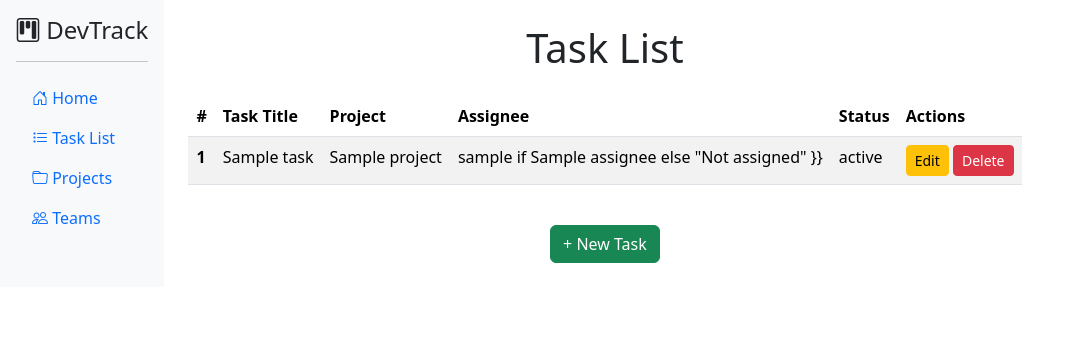
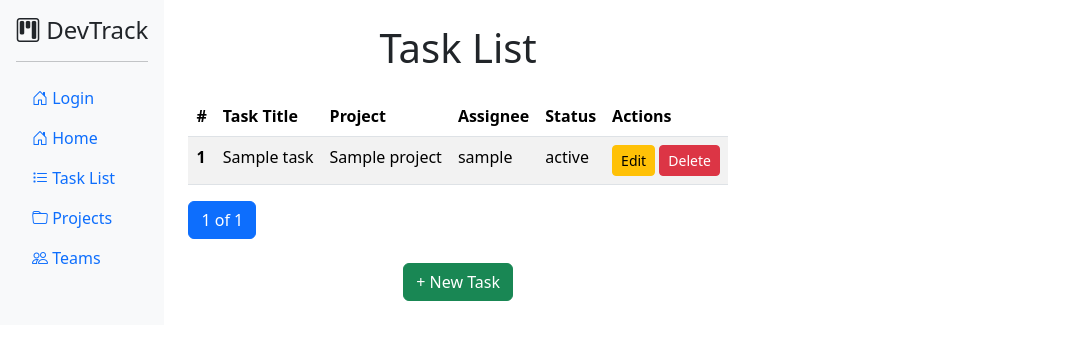
Before and after one commit to TrMaksym/DevTrack, a Django app: template templates/TaskTracker/task_list.html in a window 1280 px wide. Shown: the top 340 px of the page, without its empty margins (0-1069 px from the left). Run offline with Django 3.2, Linux system fonts and the light colour scheme; the template is opened without the code that fills it: most values are stand-ins (such as "Sample title", 1, 10 or a date in 2020).

Commit message:
Implemented login and logout functionality with proper redirects. After logout, user is now redirected to the login page Also added pagintaion to task list view

```diff
--- a/Divtrack/urls.py
+++ b/Divtrack/urls.py
@@ -22,5 +22,6 @@ urlpatterns = [
         path('admin/', admin.site.urls),
         path("TaskTracker/", include("TaskTracker.urls", namespace="TaskTracker")),
         path("", include("TaskTracker.urls")),
+        path('accounts/', include('django.contrib.auth.urls')),
 
 ]
--- a/TaskTracker/urls.py
+++ b/TaskTracker/urls.py
@@ -1,4 +1,6 @@
 from django.conf.urls.static import static
+from django.contrib.auth import logout
+from django.contrib.auth.views import LogoutView, LoginView
 from django.urls import path
 
 from DivTrack import settings
@@ -18,4 +20,8 @@ urlpatterns = [
     path("delete_project/<int:project_id>", views.delete_project, name="delete_project"),
     path("team_list/", views.team_list, name="team_list"),
 
+    path('logout/', LogoutView.as_view(), name="logout"),
+    path('login/', LoginView.as_view(), name="login"),
+
+
 ]
--- a/templates/TaskTracker/index.html
+++ b/templates/TaskTracker/index.html
@@ -72,4 +72,6 @@
     </div>
     <button type="submit" class="btn btn-primary">Create Task</button>
   </form>
+  <p>You have visited this page {{ num_visits }}{% if num_visits == 1 %} time{% else %} times{% endif %}.</p>
+
 {% endblock %}
--- a/templates/TaskTracker/project_list.html
+++ b/templates/TaskTracker/project_list.html
@@ -20,6 +20,10 @@
         </div>
       {% endfor %}
     </div>
+    <br>
+    {% block pagination %}
+    	{% include 'includes/pagination.html' with page_obj=page_obj is_paginated=True %}
+    {% endblock %}
   {% else %}
     <p>No projects available.</p>
   {% endif %}
--- a/templates/TaskTracker/task_list.html
+++ b/templates/TaskTracker/task_list.html
@@ -17,12 +17,12 @@
           </tr>
         </thead>
         <tbody>
-          {% for task in tasks %}
+          {% for task in page_obj %}
             <tr>
               <th scope="row">{{ forloop.counter }}</th>
               <td>{{ task.title }}</td>
               <td>{{ task.project.name }}</td>
-              <td>{{ task.assignee.username }} if {{ task.assignee }} else "Not assigned" }}</td>
+              <td>{% if task.assignee %}{{ task.assignee.username }}{% else %}Not assigned{% endif %}</td>
               <td>{{ task.status }}</td>
               <td>
                 <a href="{% url 'TaskTracker:update_task' task.id %}" class="btn btn-warning btn-sm">Edit</a>
@@ -39,6 +39,8 @@
     </div>
   </div>
 
+  {% include 'includes/pagination.html' with page_obj=page_obj is_paginated=True %}
+
   <div class="text-center mt-4">
     <a href="{% url 'TaskTracker:create_task' %}" class="btn btn-success">+ New Task</a>
   </div>
--- a/templates/includes/pagination.html
+++ b/templates/includes/pagination.html
@@ -0,0 +1,22 @@
+{% if is_paginated %}
+  <ul class="pagination">
+    {% if page_obj.has_previous %}
+      <li class="page-item">
+        <a href="?page= {{ page_obj.previous_page_number }}" class="page-link">prev</a>
+      </li>
+    {% endif %}
+
+
+    <li class="page-item active">
+      <span class="page-link">{{ page_obj.number }} of {{ paginator.num_pages }}</span>
+    </li>
+
+
+    {% if page_obj.has_next %}
+      <li class="page-item">
+        <a href="?page= {{ page_obj.next_page_number }}" class="page-link">next</a>
+      </li>
+
+    {% endif %}
+  </ul>
+{% endif %}
--- a/templates/includes/sidebar.html
+++ b/templates/includes/sidebar.html
@@ -5,22 +5,41 @@
         <h4 class="text-center"><i class="bi bi-kanban"></i> DevTrack</h4>
         <hr>
         <ul class="nav flex-column">
+          {% if user.is_authenticated %}
+            <li>
+              User: {{ user.username }}
+            </li>
+            <li>
+                <form action="{% url 'logout' %}" method="post">
+                    {% csrf_token %}
+                    <button type="submit" class="nav-link btn btn-link">
+                        <i class="bi bi-door-open"></i> Logout
+                    </button>
+                </form>
+            </li>
+          {% else %}
             <li class="nav-item">
-                <a href="{% url 'TaskTracker:index' %}" class="nav-link active">
+                <a href="{% url 'login' %}" class="nav-link">
+                    <i class="bi bi-house-door"></i> Login
+                </a>
+            </li>
+          {% endif %}
+            <li class="nav-item {% if request.path == '/TaskTracker/' %}active{% endif %}">
+                <a href="{% url 'TaskTracker:index' %}" class="nav-link">
                     <i class="bi bi-house-door"></i> Home
                 </a>
             </li>
-            <li>
+            <li class="nav-item {% if request.path == '/TaskTracker/task_list/' %}active{% endif %}">
                 <a href="{% url 'TaskTracker:task_list' %}" class="nav-link">
                     <i class="bi bi-list-task"></i> Task List
                 </a>
             </li>
-            <li>
+            <li class="nav-item {% if request.path == '/TaskTracker/project_list/' %}active{% endif %}">
                 <a href="{% url 'TaskTracker:project_list' %}" class="nav-link">
                     <i class="bi bi-folder"></i> Projects
                 </a>
             </li>
-            <li>
+            <li class="nav-item {% if request.path == '/TaskTracker/team_list/' %}active{% endif %}">
                 <a href="{% url 'TaskTracker:team_list' %}" class="nav-link">
                     <i class="bi bi-people"></i> Teams
                 </a>
```
Also changed, not shown: TaskTracker/views.py (+11 -3 lines), templates/registration/logged_out.html (+16 -0 lines), templates/registration/login.html (+17 -0 lines).
